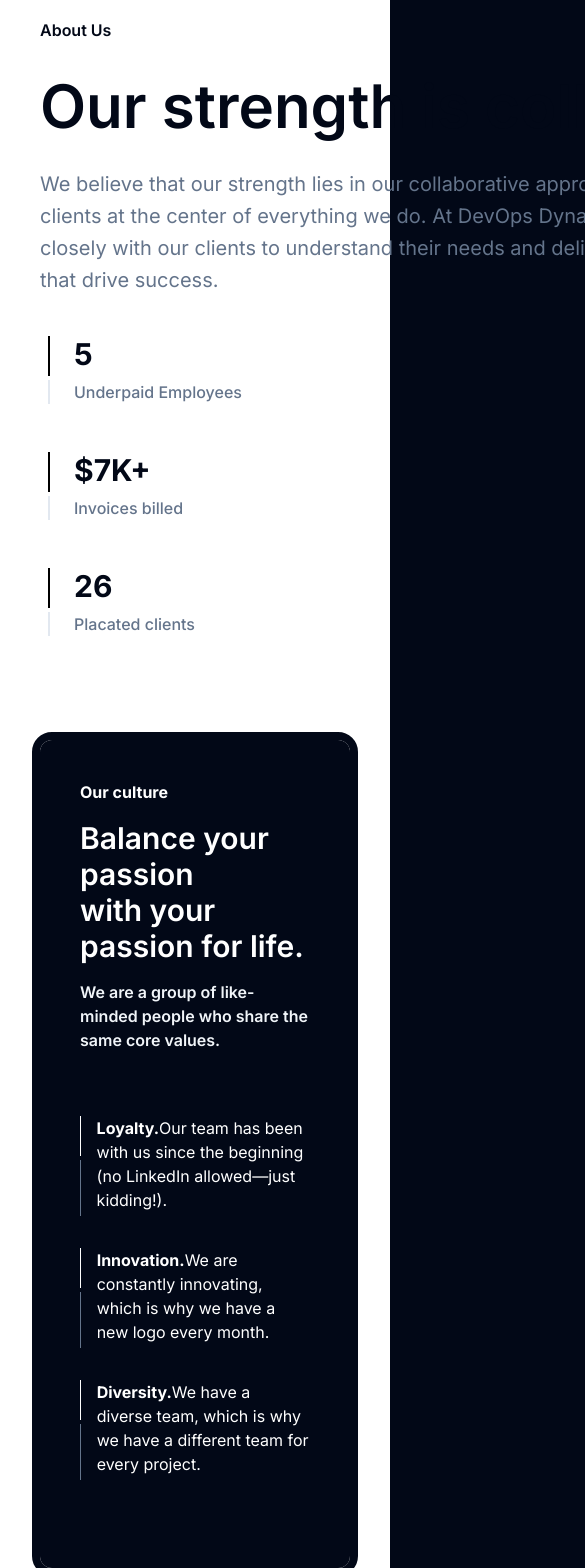
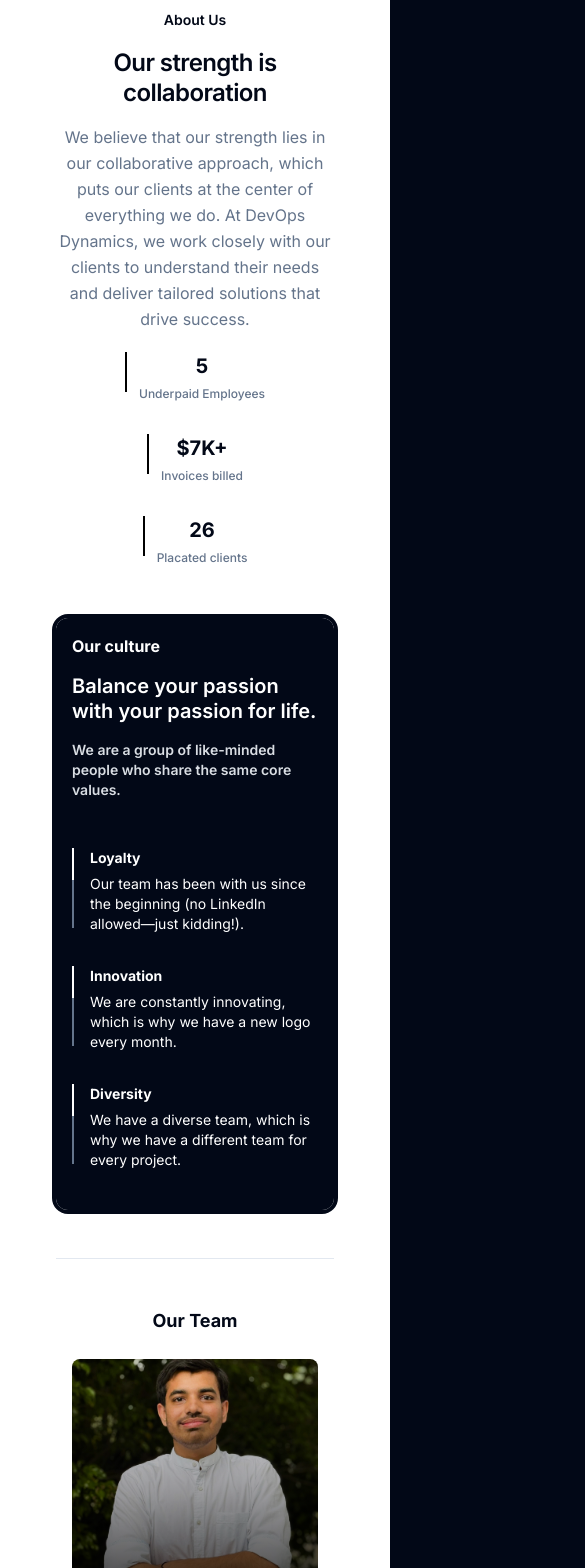
Before and after one commit to devops-dynamics/devops-dynamics-website, a Next.js app: page /about in a window 390 px wide. Shown: the part 240-1808 px from the top of the page, 585 px wide, since content can reach past the window. Built offline with nearby package versions, Linux system fonts and the light colour scheme.

Commit message:
Add Responsiveness

```diff
--- a/src/app/(pages)/about/page.tsx
+++ b/src/app/(pages)/about/page.tsx
@@ -54,81 +54,87 @@ const AboutPage = () => {
     ];
 
     return (
-        <div className="space-y-24">
+        <div className="container mx-auto min-h-screen px-4 py-6 space-y-12 sm:px-6 sm:py-8 md:px-8 md:py-10 lg:space-y-24">
             <PageHeader
                 pageHeaderTitle="About Us"
                 pageHeaderSubtitle={about.header.title}
                 pageHeaderDescription={about.header.description}
+                className="text-center sm:text-left"
             >
-                <div className="flex max-w-5xl flex-wrap justify-between gap-8">
+                <div className="flex flex-col w-full items-center gap-6 sm:flex-row sm:flex-wrap sm:justify-between sm:gap-8 md:items-start">
                     <BlockQuote heading="5" subheading="Underpaid Employees" />
                     <BlockQuote heading="$7K+" subheading="Invoices billed" />
                     <BlockQuote heading="26" subheading="Placated clients" />
                 </div>
             </PageHeader>
 
-            <div className="my-16 min-h-96 w-full space-y-4 rounded-xl bg-foreground p-10 text-background outline outline-8 outline-foreground">
-                <h4 className="font-bold">Our culture</h4>
-                <h1 className="text-3xl font-semibold">
-                    Balance your passion <br /> with your passion for life.
-                </h1>
-                <p className="font-semibold text-muted">
-                    We are a group of like-minded people who share the same core values.
-                </p>
-                <div className="flex max-w-5xl flex-col justify-between space-y-8 py-12 lg:flex-row lg:space-y-0">
+            <div className="relative w-full space-y-6 rounded-xl bg-foreground p-4 text-background outline outline-4 sm:outline-8 outline-foreground sm:p-6 md:p-8 lg:p-10">
+                <div className="space-y-4">
+                    <h4 className="text-base font-bold sm:text-lg md:text-xl">Our culture</h4>
+                    <h1 className="text-xl font-semibold leading-tight sm:text-2xl md:text-3xl lg:text-4xl">
+                        Balance your passion with your passion for life.
+                    </h1>
+                    <p className="text-sm font-semibold text-muted/90 sm:text-base md:text-lg">
+                        We are a group of like-minded people who share the same core values.
+                    </p>
+                </div>
+
+                <div className="grid gap-8 py-6 sm:grid-cols-2 sm:py-8 lg:grid-cols-3 lg:py-10">
                     {ourCulture.map((culture, index) => (
                         <div
-                            className="flex space-x-4 lg:space-y-0"
+                            className="flex space-x-4"
                             key={index}
                         >
-                            <div className="h-full space-y-1 overflow-hidden">
+                            <div className="flex-shrink-0">
                                 <Separator
                                     orientation="vertical"
-                                    className="h-10 w-[2px] bg-white dark:bg-black"
+                                    className="h-8 w-[2px] bg-white dark:bg-black sm:h-10"
                                 />
                                 <Separator
                                     orientation="vertical"
-                                    className="h-14 w-[2px] bg-muted-foreground"
+                                    className="h-12 w-[2px] bg-muted-foreground sm:h-14"
                                 />
                             </div>
-                            <p className="text-medium max-w-64 text-wrap">
-                                <strong>{culture.heading}.</strong>
-                                {culture.description}
-                            </p>
+                            <div className="flex-1">
+                                <p className="text-sm sm:text-base">
+                                    <strong className="block mb-1.5 sm:mb-2">{culture.heading}</strong>
+                                    {culture.description}
+                                </p>
+                            </div>
                         </div>
                     ))}
                 </div>
             </div>
 
-            <Separator orientation="horizontal" className="my-14" />
+            <Separator orientation="horizontal" className="my-6 sm:my-8 md:my-12" />
 
             {/* Team Members */}
-            <div className="flex flex-col justify-between gap-4 lg:flex-row">
-                <div className="text-xl font-bold">Our Team</div>
-                <div className="grid grid-cols-2 gap-6 md:grid-cols-3">
+            <div className="space-y-6 sm:space-y-8 lg:space-y-12">
+                <h2 className="text-lg font-bold text-center sm:text-xl md:text-2xl sm:text-left">Our Team</h2>
+                <div className="grid grid-cols-1 gap-6 px-4 sm:px-0 sm:grid-cols-2 md:grid-cols-3 lg:gap-8">
                     {teamMembers.map((member, index) => (
                         <div
                             key={index}
-                            className="group relative h-64 w-52 overflow-hidden rounded-lg bg-card lg:h-80 lg:w-64"
+                            className="group relative mx-auto h-[280px] w-full max-w-[260px] overflow-hidden rounded-lg bg-card transition-transform duration-300 hover:scale-[1.02] sm:h-[300px] md:h-[320px] sm:max-w-[280px]"
                         >
                             <div className="absolute inset-0 h-full w-full">
                                 <Image
                                     src={member.imageSrc}
                                     alt={member.name}
-                                    width={256}
+                                    width={280}
                                     height={320}
-                                    className="h-full w-full object-cover transition-transform duration-300 group-hover:scale-105"
+                                    className="h-full w-full object-cover"
                                     priority={index < 2}
                                 />
                             </div>
-                            <div className="absolute inset-0 bg-gradient-to-t from-black/70 via-black/30 to-transparent">
-                                <div className="absolute bottom-0 p-4 text-white">
-                                    <h2 className="font-semibold">
+                            <div className="absolute inset-0 bg-gradient-to-t from-black/90 via-black/40 to-transparent">
+                                <div className="absolute bottom-0 p-3 sm:p-4 text-white">
+                                    <h2 className="text-base font-semibold sm:text-lg md:text-xl">
                                         {member.name}
                                     </h2>
-                                    <h2 className="text-sm font-medium text-white/80">
+                                    <h3 className="text-sm font-medium text-white/80 sm:text-base">
                                         {member.position}
-                                    </h2>
+                                    </h3>
                                 </div>
                             </div>
                         </div>
@@ -149,11 +155,11 @@ const BlockQuote = ({
     date?: string;
 }) => {
     return (
-        <div className="m-2 flex gap-x-6">
+        <div className="m-1 sm:m-2 flex gap-x-3 sm:gap-x-4 md:gap-x-6">
             <VerticalSeparator />
-            <blockquote className="space-y-2">
-                <p className="text-3xl font-bold">{heading}</p>
-                <p className="font-medium text-muted-foreground">
+            <blockquote className="space-y-1.5 sm:space-y-2">
+                <p className="text-xl font-bold sm:text-2xl md:text-3xl">{heading}</p>
+                <p className="text-xs font-medium text-muted-foreground sm:text-sm md:text-base">
                     {subheading}
                 </p>
             </blockquote>
--- a/src/components/PageHeader.tsx
+++ b/src/components/PageHeader.tsx
@@ -5,26 +5,36 @@ function PageHeader({
     pageHeaderSubtitle,
     pageHeaderDescription,
     children,
+    className,
 }: {
     pageHeaderTitle?: string;
     pageHeaderSubtitle: string;
     pageHeaderDescription: string;
     children?: React.ReactNode;
+    className?: string;
 }) {
     return (
-        <div className="my-16 space-y-8 xl:my-20">
+        <div className={`my-8 space-y-4 sm:my-12 md:my-16 lg:my-20 ${className}`}>
             {pageHeaderTitle && (
-                <h1 className="text-base leading-7 font-semibold">
+                <h1 className="text-sm font-semibold leading-6 sm:text-base md:leading-7">
                     {pageHeaderTitle}
                 </h1>
             )}
-            <h2 className="text-[3.75rem] leading-none font-semibold w-[85%] min-w-[1000px] xl:w-[800px]">
+
+            <h2 className="text-2xl font-semibold leading-tight tracking-tight sm:text-3xl md:text-4xl lg:text-5xl xl:text-[3.75rem]
+                          w-full max-w-[90vw] sm:max-w-[85vw] md:max-w-[80vw] lg:max-w-[800px]">
                 {pageHeaderSubtitle}
             </h2>
-            <p className="text-xl leading-8 text-muted-foreground w-[50%] min-w-[750px] xl:w-[650px]">
+
+            <p className="text-base leading-relaxed text-muted-foreground
+                         w-full max-w-[90vw] sm:max-w-[85vw] md:max-w-[70vw] lg:max-w-[650px]
+                         sm:text-lg md:text-xl md:leading-8">
                 {pageHeaderDescription}
             </p>
-            {children}
+
+            <div className="w-full max-w-[90vw] sm:max-w-[85vw] md:max-w-[80vw] lg:max-w-[800px]">
+                {children}
+            </div>
         </div>
     );
 }
```
Also changed, not shown: src/app/(pages)/services/page.tsx (+23 -16 lines), src/app/(pages)/works/page.tsx (+34 -34 lines), 1 other file (tests, documents, lock files or other folders).
